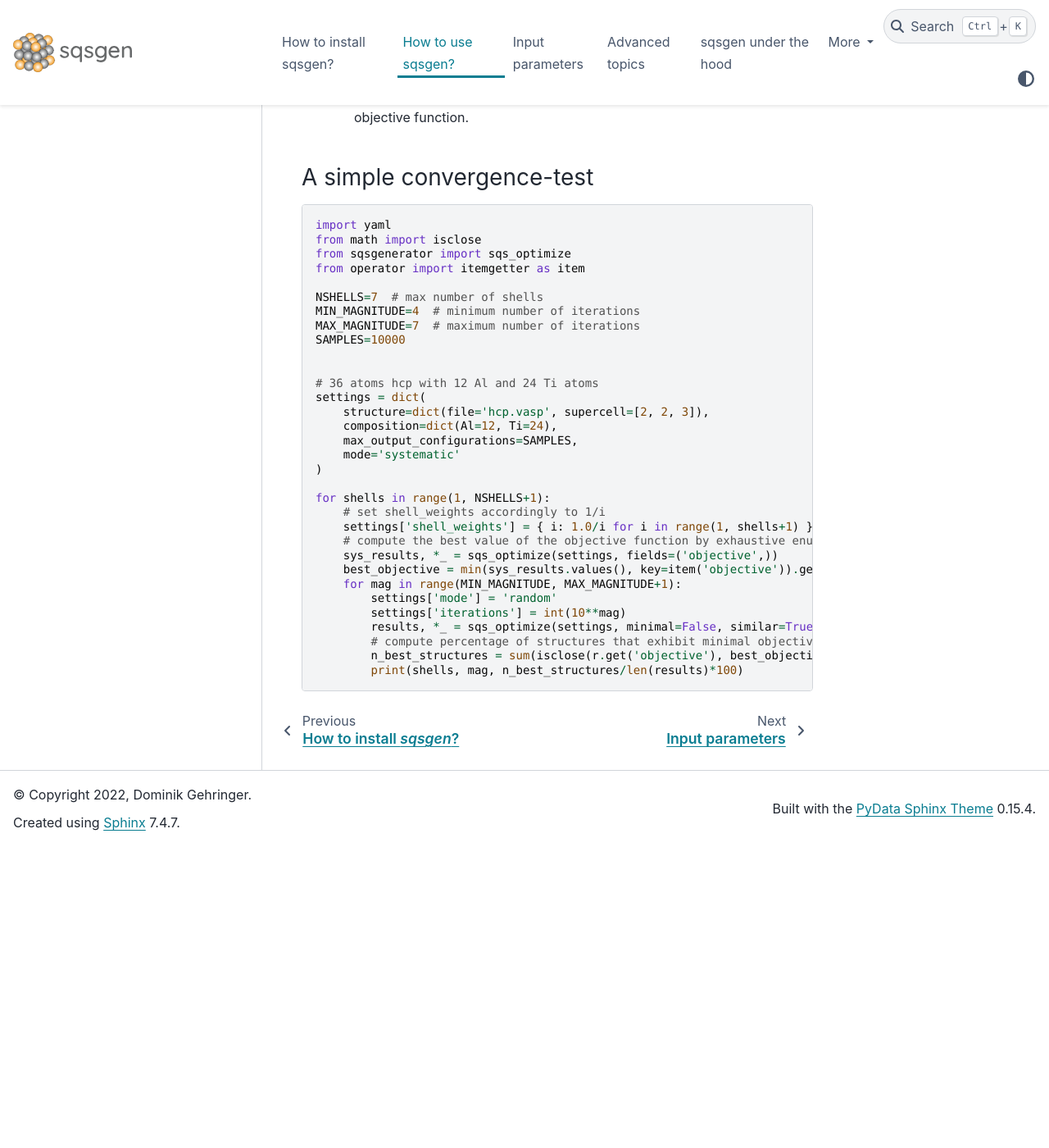
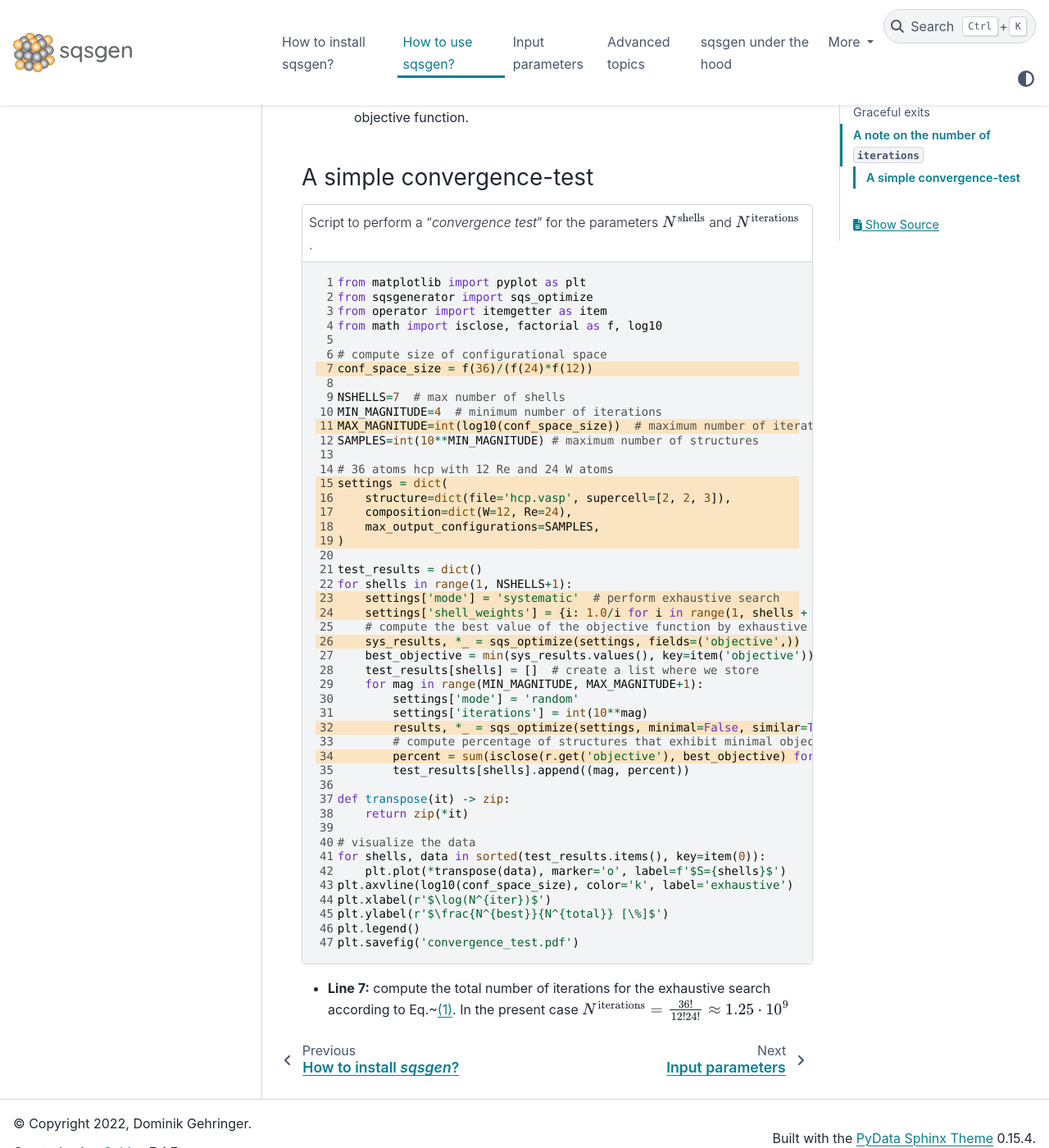
Before and after one commit to dgehringer/sqsgenerator, a Sphinx documentation site: the page built from docs/source/how_to.md, in a window 1280 px wide and 1400 px high, scrolled down 15298 px. Shown: the whole window at 82% size. Built offline with Sphinx 7.4.7 and the PyData theme 0.15.4, drawn with Linux system fonts in a browser that asks for light colours; the version number is read from the project's files by our own code; before the commit the page ends 16331 px from its top, so only the background shows below that.

Commit message:
:memo: started to explain convergence test example

````diff
--- a/docs/source/how_to.md
+++ b/docs/source/how_to.md
@@ -681,36 +681,61 @@
 ### A simple convergence-test
 
 ```{code-block} python
-import yaml
-from math import isclose
+---
+lineno-start: 1
+emphasize-lines: 7,11,15-19,23,24,26,32,34
+caption: |
+    Script to perform a "*convergence test*" for the parameters $N^{\mathrm{shells}}$ and $N^{\mathrm{iterations}}$.
+---
+
+from matplotlib import pyplot as plt
 from sqsgenerator import sqs_optimize
 from operator import itemgetter as item
+from math import isclose, factorial as f, log10
+
+# compute size of configurational space
+conf_space_size = f(36)/(f(24)*f(12))
 
 NSHELLS=7  # max number of shells
 MIN_MAGNITUDE=4  # minimum number of iterations
-MAX_MAGNITUDE=7  # maximum number of iterations
-SAMPLES=10000
+MAX_MAGNITUDE=int(log10(conf_space_size))  # maximum number of iterations
+SAMPLES=int(10**MIN_MAGNITUDE) # maximum number of structures
 
-
-# 36 atoms hcp with 12 Al and 24 Ti atoms
+# 36 atoms hcp with 12 Re and 24 W atoms
 settings = dict(
     structure=dict(file='hcp.vasp', supercell=[2, 2, 3]),
-    composition=dict(Al=12, Ti=24),
+    composition=dict(W=12, Re=24),
     max_output_configurations=SAMPLES,
-    mode='systematic'
 )
 
+test_results = dict()
 for shells in range(1, NSHELLS+1):
-    # set shell_weights accordingly to 1/i
-    settings['shell_weights'] = { i: 1.0/i for i in range(1, shells+1) }
+    settings['mode'] = 'systematic'  # perform exhaustive search
+    settings['shell_weights'] = {i: 1.0/i for i in range(1, shells + 1) }
     # compute the best value of the objective function by exhaustive enumeration
     sys_results, *_ = sqs_optimize(settings, fields=('objective',))
     best_objective = min(sys_results.values(), key=item('objective')).get('objective')
+    test_results[shells] = []  # create a list where we store
     for mag in range(MIN_MAGNITUDE, MAX_MAGNITUDE+1):
         settings['mode'] = 'random'
         settings['iterations'] = int(10**mag)
         results, *_ = sqs_optimize(settings, minimal=False, similar=True, fields=('objective',))
         # compute percentage of structures that exhibit minimal objective
-        n_best_structures = sum(isclose(r.get('objective'), best_objective) for r in results.values())
-        print(shells, mag, n_best_structures/len(results)*100)
+        percent = sum(isclose(r.get('objective'), best_objective) for r in results.values()) / len(results) * 100
+        test_results[shells].append((mag, percent))
+
+def transpose(it) -> zip:
+    return zip(*it)
+
+# visualize the data
+for shells, data in sorted(test_results.items(), key=item(0)):
+    plt.plot(*transpose(data), marker='o', label=f'$S={shells}$')
+plt.axvline(log10(conf_space_size), color='k', label='exhaustive')
+plt.xlabel(r'$\log(N^{iter})$')
+plt.ylabel(r'$\frac{N^{best}}{N^{total}} [\%]$')
+plt.legend()
+plt.savefig('convergence_test.pdf')
 ```
+
+  - **Line 7:** compute the total number of iterations for the exhaustive search according to Eq.~{eq}`eqn:multinomial`.
+    In the present case $N^{\text{iterations}} = \frac{36!}{12!24!} \approx 1.25 \cdot 10^9$
````
Also changed, not shown: docs/source/input_parameters.md (+4 -3 lines), 1 other file.
